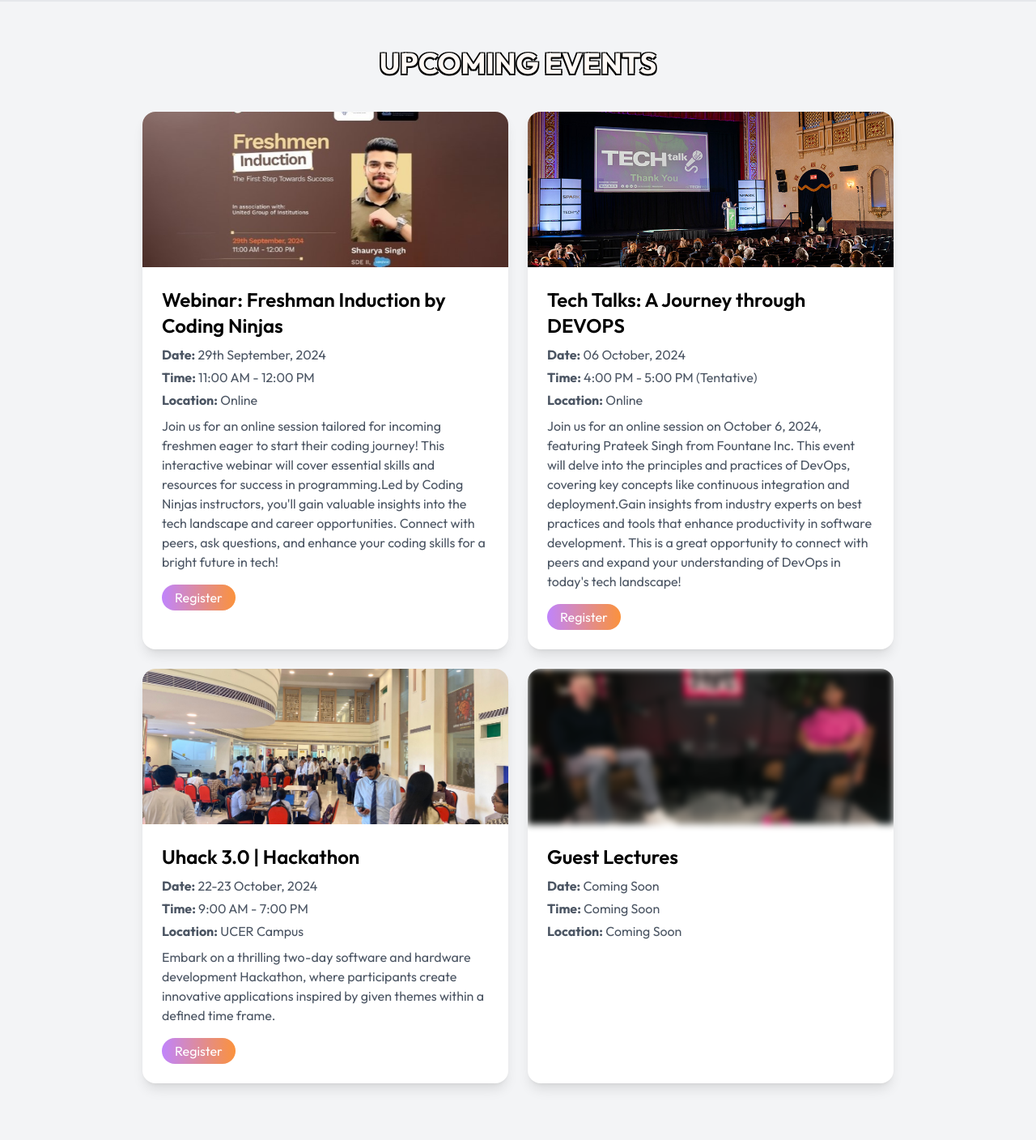
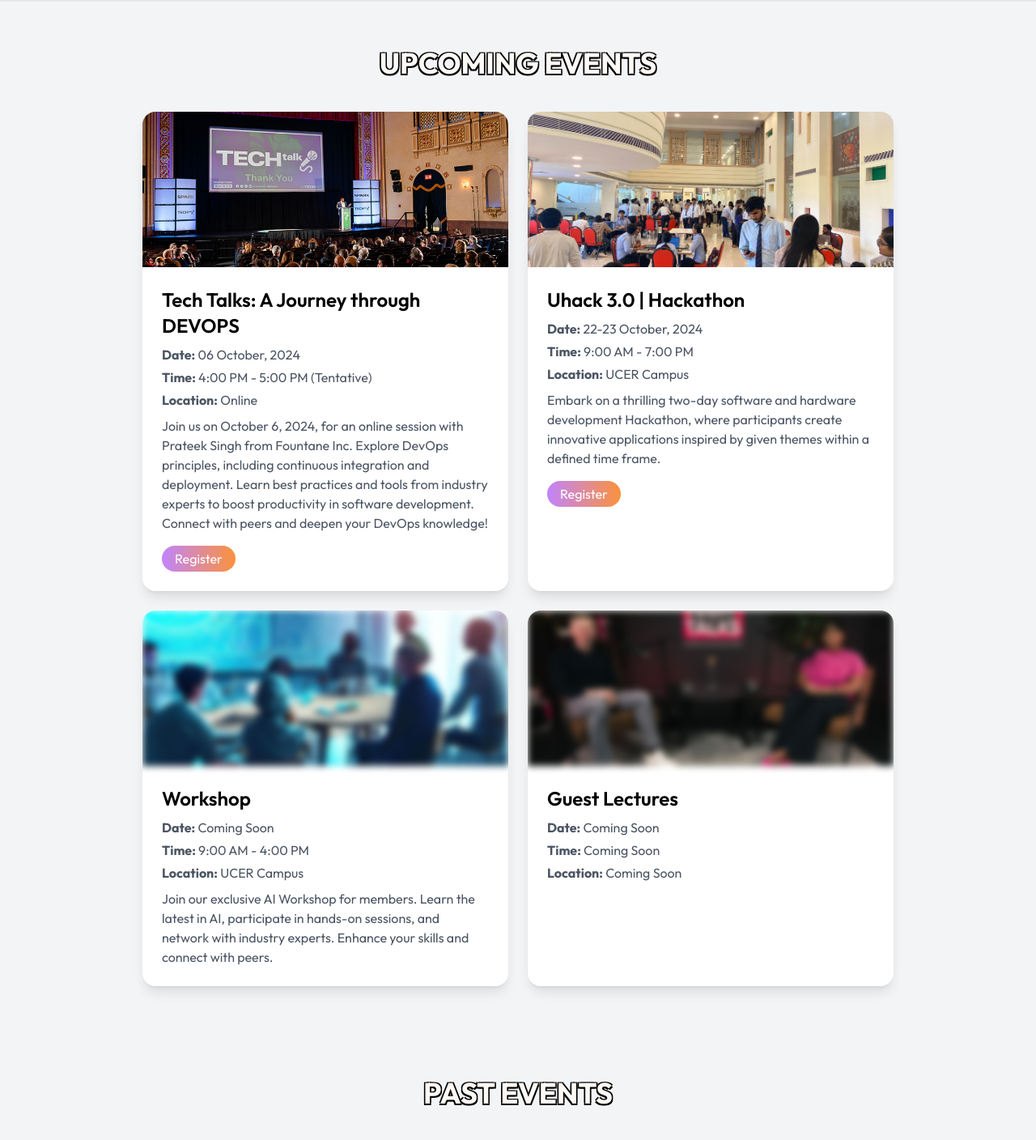
Before and after one commit to alpharsh/technovators, a React (Vite) app: page / in a window 1280 px wide. Shown: the part 2260-3668 px from the top of the page at 81% size. Built offline with nearby package versions, Linux system fonts and the light colour scheme.

Commit message:
Webinar event  added to the past events and updates

```diff
--- a/src/components/PastEvents.jsx
+++ b/src/components/PastEvents.jsx
@@ -3,6 +3,16 @@
 import "aos/dist/aos.css";
 
 const events = [
+  {
+    title: "Webinar: Freshman Induction by Coding Ninjas",
+    date: "29th September, 2024",
+    time: "11:00 AM - 12:00 PM",
+    location: "Online",
+    description: "Join our online session for incoming freshmen to kickstart your coding journey! This interactive webinar covers essential programming skills and resources. Led by Coding Ninjas instructors, you'll gain insights into the tech landscape and career opportunities. Connect with peers, ask questions, and enhance your coding skills for a bright future in tech!",
+    image: "coding_ninjas_webinar.jpg",
+    // image: "tmp2.png",
+    link: "https://tinyurl.com/4xm3f9z7",
+  },
   {
     title: "Uhack 2.0 | Hackathon",
     date: "13-14 October, 2023",
--- a/src/components/UpcomingEvents.jsx
+++ b/src/components/UpcomingEvents.jsx
@@ -4,21 +4,11 @@
 
 const events = [
   {
-    title: "Webinar: Freshman Induction by Coding Ninjas",
-    date: "29th September, 2024",
-    time: "11:00 AM - 12:00 PM",
-    location: "Online",
-    description: "Join us for an online session tailored for incoming freshmen eager to start their coding journey! This interactive webinar will cover essential skills and resources for success in programming.Led by Coding Ninjas instructors, you'll gain valuable insights into the tech landscape and career opportunities. Connect with peers, ask questions, and enhance your coding skills for a bright future in tech!",
-    image: "coding_ninjas_webinar.jpg",
-    // image: "tmp2.png",
-    link: "https://tinyurl.com/4xm3f9z7",
-  },
-  {
     title: "Tech Talks: A Journey through DEVOPS",
     date: "06 October, 2024",
     time: "4:00 PM - 5:00 PM (Tentative)",
     location: "Online",
-    description: "Join us for an online session on October 6, 2024, featuring Prateek Singh from Fountane Inc. This event will delve into the principles and practices of DevOps, covering key concepts like continuous integration and deployment.Gain insights from industry experts on best practices and tools that enhance productivity in software development. This is a great opportunity to connect with peers and expand your understanding of DevOps in today's tech landscape!",
+    description: "Join us on October 6, 2024, for an online session with Prateek Singh from Fountane Inc. Explore DevOps principles, including continuous integration and deployment. Learn best practices and tools from industry experts to boost productivity in software development. Connect with peers and deepen your DevOps knowledge!",
     image: "techtalk.jpg",
     // link: "https://united.ac.in/uhack/",
   },
@@ -31,15 +21,15 @@
     image: "hackathon.jpg",
     link: "https://united.ac.in/uhack/",
   },
-  // {
-  //   title: "Workshop",
-  //   date: "October 2024",
-  //   time: "9:00 AM - 4:00 PM",
-  //   location: "UCER Campus",
-  //   description: "Join our exclusive AI Workshop for members. Learn the latest in AI, participate in hands-on sessions, and network with industry experts. Enhance your skills and connect with peers.",
-  //   image: "ai-workshop.jpg",
-  //   link: "#", // Placeholder link for "Coming Soon"
-  // },
+  {
+    title: "Workshop",
+    date: "Coming Soon",
+    time: "9:00 AM - 4:00 PM",
+    location: "UCER Campus",
+    description: "Join our exclusive AI Workshop for members. Learn the latest in AI, participate in hands-on sessions, and network with industry experts. Enhance your skills and connect with peers.",
+    image: "ai-workshop.jpg",
+    link: "#", // Placeholder link for "Coming Soon"
+  },
   // {
   //   title: "Tech Talk: Series",
   //   date: "November 2024",
@@ -75,7 +65,7 @@
               <img
                 src={event.image}
                 alt={`${event.title} Image`}
-                className={`w-full h-48 object-cover ${index > 2 ? 'filter blur-sm' : ''}`} // Apply blur only to images except the first one
+                className={`w-full h-48 object-cover ${index > 1 ? 'filter blur-sm' : ''}`} // Apply blur only to images except the given no. one
               />
               <div className="p-6">
                 <h3 className="text-2xl font-semibold mb-2">{event.title}</h3>
```
